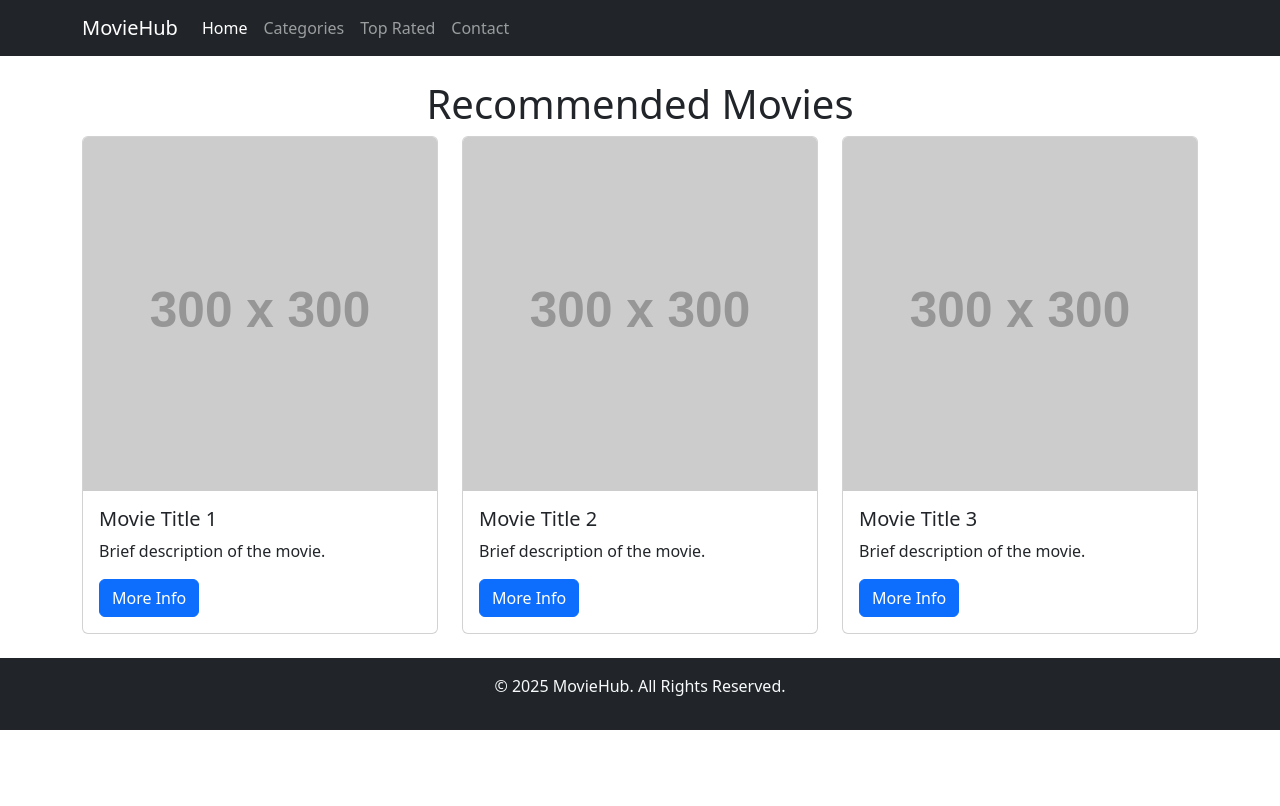
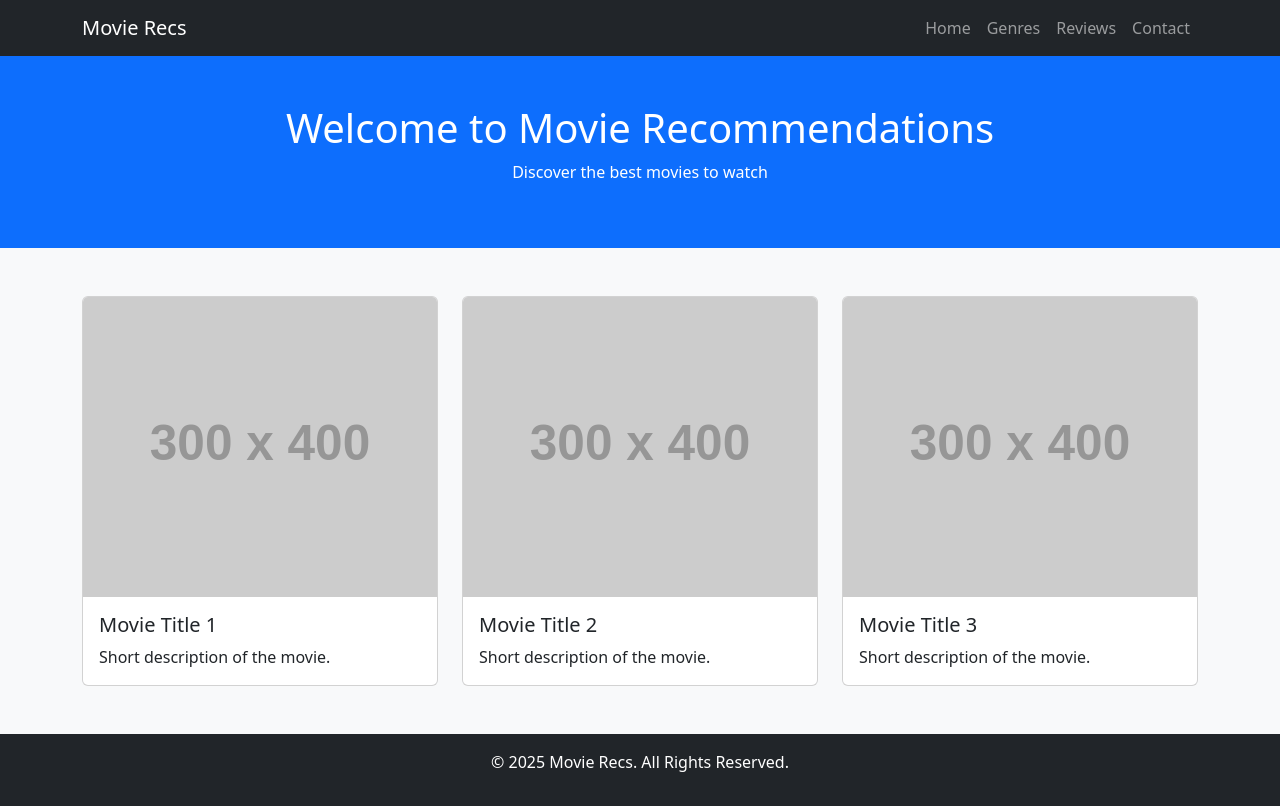
Before and after one commit to 670710318/web, a plain HTML site: page index.html in a window 1280 px wide. Drawn offline with nearby package versions, Linux system fonts and the light colour scheme; placeholder pictures from the web are drawn by us.

Commit message:
index.html

```diff
--- a/index.html
+++ b/index.html
@@ -4,58 +4,69 @@
     <meta charset="UTF-8">
     <meta name="viewport" content="width=device-width, initial-scale=1.0">
     <title>Movie Recommendations</title>
-    <link href="https://cdn.jsdelivr.net/npm/bootstrap@5.3.0/dist/css/bootstrap.min.css" rel="stylesheet">
+    <link href="https://cdn.jsdelivr.net/npm/bootstrap@5.3.3/dist/css/bootstrap.min.css" rel="stylesheet">
+    <style>
+        body {
+            background-color: #f8f9fa;
+        }
+        .movie-card img {
+            height: 300px;
+            object-fit: cover;
+        }
+    </style>
 </head>
 <body>
     <!-- Navbar -->
     <nav class="navbar navbar-expand-lg navbar-dark bg-dark">
         <div class="container">
-            <a class="navbar-brand" href="#">MovieHub</a>
+            <a class="navbar-brand" href="#">Movie Recs</a>
             <button class="navbar-toggler" type="button" data-bs-toggle="collapse" data-bs-target="#navbarNav">
                 <span class="navbar-toggler-icon"></span>
             </button>
             <div class="collapse navbar-collapse" id="navbarNav">
-                <ul class="navbar-nav">
-                    <li class="nav-item"><a class="nav-link active" href="#">Home</a></li>
-                    <li class="nav-item"><a class="nav-link" href="#">Categories</a></li>
-                    <li class="nav-item"><a class="nav-link" href="#">Top Rated</a></li>
+                <ul class="navbar-nav ms-auto">
+                    <li class="nav-item"><a class="nav-link" href="#">Home</a></li>
+                    <li class="nav-item"><a class="nav-link" href="#">Genres</a></li>
+                    <li class="nav-item"><a class="nav-link" href="#">Reviews</a></li>
                     <li class="nav-item"><a class="nav-link" href="#">Contact</a></li>
                 </ul>
             </div>
         </div>
     </nav>
 
-    <!-- Main Content -->
-    <div class="container mt-4">
-        <h1 class="text-center">Recommended Movies</h1>
+    <!-- Hero Section -->
+    <header class="bg-primary text-white text-center py-5">
+        <h1>Welcome to Movie Recommendations</h1>
+        <p>Discover the best movies to watch</p>
+    </header>
+
+    <!-- Movie Cards -->
+    <div class="container my-5">
         <div class="row">
             <div class="col-md-4">
-                <div class="card">
-                    <img src="https://via.placeholder.com/300" class="card-img-top" alt="Movie Poster">
+                <div class="card movie-card">
+                    <img src="https://via.placeholder.com/300x400" class="card-img-top" alt="Movie 1">
                     <div class="card-body">
                         <h5 class="card-title">Movie Title 1</h5>
-                        <p class="card-text">Brief description of the movie.</p>
-                        <a href="#" class="btn btn-primary">More Info</a>
+                        <p class="card-text">Short description of the movie.</p>
                     </div>
                 </div>
             </div>
             <div class="col-md-4">
-                <div class="card">
-                    <img src="https://via.placeholder.com/300" class="card-img-top" alt="Movie Poster">
+                <div class="card movie-card">
+                    <img src="https://via.placeholder.com/300x400" class="card-img-top" alt="Movie 2">
                     <div class="card-body">
                         <h5 class="card-title">Movie Title 2</h5>
-                        <p class="card-text">Brief description of the movie.</p>
-                        <a href="#" class="btn btn-primary">More Info</a>
+                        <p class="card-text">Short description of the movie.</p>
                     </div>
                 </div>
             </div>
             <div class="col-md-4">
-                <div class="card">
-                    <img src="https://via.placeholder.com/300" class="card-img-top" alt="Movie Poster">
+                <div class="card movie-card">
+                    <img src="https://via.placeholder.com/300x400" class="card-img-top" alt="Movie 3">
                     <div class="card-body">
                         <h5 class="card-title">Movie Title 3</h5>
-                        <p class="card-text">Brief description of the movie.</p>
-                        <a href="#" class="btn btn-primary">More Info</a>
+                        <p class="card-text">Short description of the movie.</p>
                     </div>
                 </div>
             </div>
@@ -63,10 +74,10 @@
     </div>
 
     <!-- Footer -->
-    <footer class="bg-dark text-light text-center p-3 mt-4">
-        <p>&copy; 2025 MovieHub. All Rights Reserved.</p>
+    <footer class="bg-dark text-white text-center py-3">
+        <p>&copy; 2025 Movie Recs. All Rights Reserved.</p>
     </footer>
 
-    <script src="https://cdn.jsdelivr.net/npm/bootstrap@5.3.0/dist/js/bootstrap.bundle.min.js"></script>
+    <script src="https://cdn.jsdelivr.net/npm/bootstrap@5.3.3/dist/js/bootstrap.bundle.min.js"></script>
 </body>
 </html>
```
